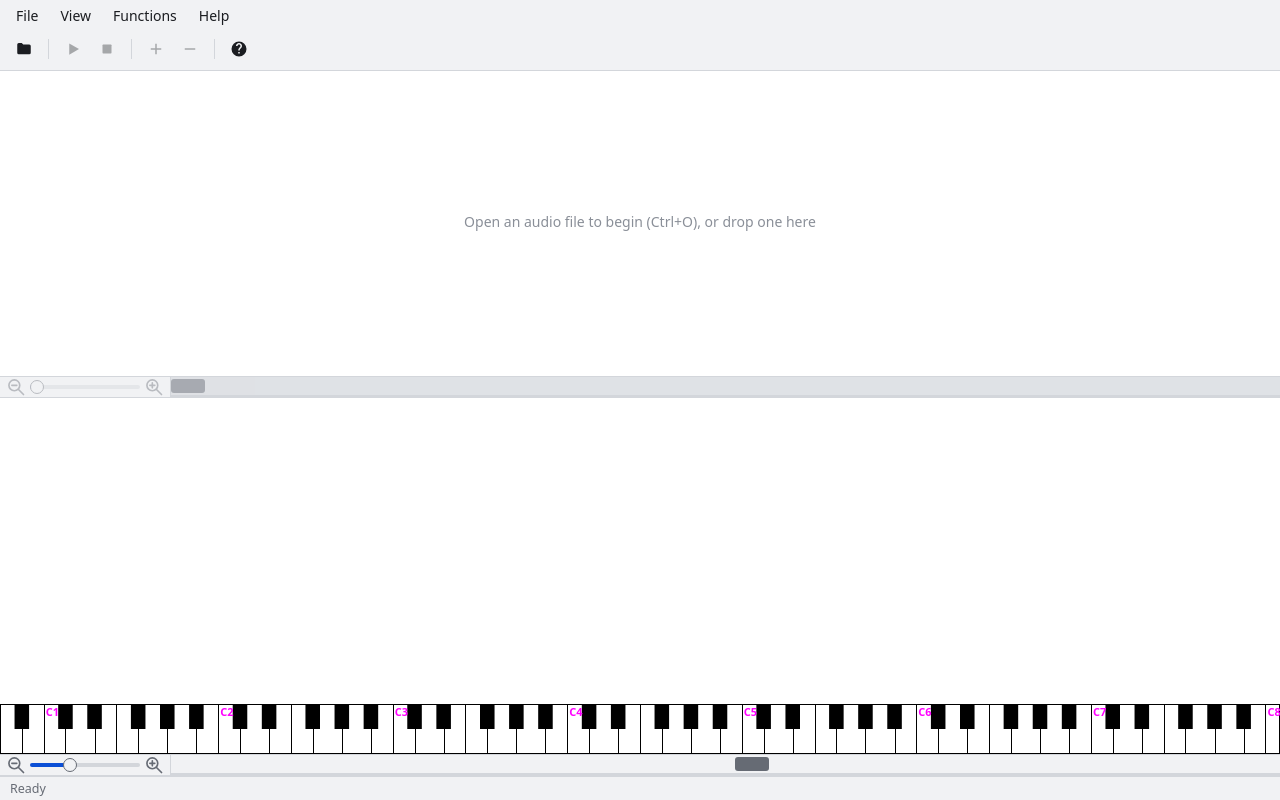
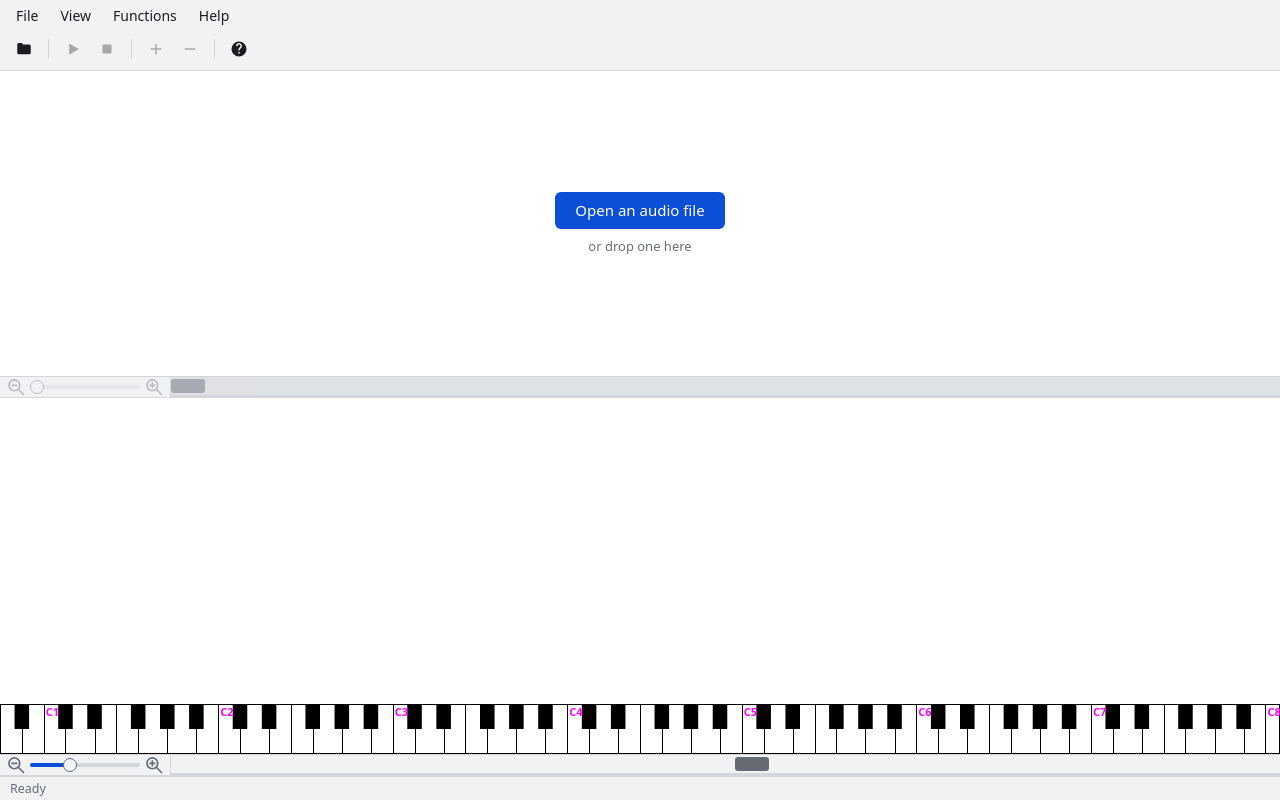
Before and after one commit to geoff604/music-explorer-web, a website built with Vite: page src/index.html in a window 1280 px wide. Built offline with nearby package versions, Linux system fonts and the light colour scheme.

Commit message:
Show a clickable Open button when no file is loaded
The empty waveform pane used to paint "Open an audio file to begin
(Ctrl+O), or drop one here" on the canvas, which wasn't clickable.

Replace it with a real button over the pane that opens the file
dialog, with "or drop one here" beneath it. The button is hidden once
a file loads. It uses fixed colours because the panes stay white in
dark mode.

The overlay shares grid cell 1/1 with the waveform canvas, so the
canvas gets an explicit grid-area too. Otherwise auto-placement pushes
it and every pane below it down a row.

```diff
--- a/src/index.html
+++ b/src/index.html
@@ -23,6 +23,10 @@
 
       <main id="panes" class="panes">
         <canvas id="wave" class="pane wave" aria-label="Waveform. Drag to select a range."></canvas>
+        <div id="empty-state" class="empty-state">
+          <button type="button" id="open-button">Open an audio file</button>
+          <p>or drop one here</p>
+        </div>
         <div class="bars" id="wave-bars">
           <div class="zoom" role="group" aria-label="Waveform zoom">
             <button type="button" class="zoom-btn" data-zoom="out" aria-label="Zoom out" title="Zoom out"></button>
--- a/src/style.css
+++ b/src/style.css
@@ -229,6 +229,7 @@ body {
   -webkit-user-select: none;
 }
 .pane.wave {
+  grid-area: 1 / 1; /* shares its cell with .empty-state, so both are placed explicitly */
   cursor: crosshair;
 }
 .pane.spectrum {
@@ -239,6 +240,44 @@ body {
 }
 .pane.keys {
   cursor: pointer;
+}
+/* Shown over the waveform until a file is open. The panes stay white in both themes, so these
+   colours are fixed rather than taken from the chrome variables. */
+.empty-state {
+  grid-area: 1 / 1;
+  z-index: 1;
+  display: flex;
+  flex-direction: column;
+  align-items: center;
+  justify-content: center;
+  gap: 8px;
+  pointer-events: none; /* let the canvas underneath keep the pointer */
+}
+.empty-state[hidden] {
+  display: none;
+}
+.empty-state button {
+  pointer-events: auto;
+  font: inherit;
+  font-size: 15px;
+  padding: 8px 20px;
+  border: 0;
+  border-radius: 6px;
+  background: #0b4fd6;
+  color: #fff;
+  cursor: pointer;
+}
+.empty-state button:hover {
+  background: #0a44b8;
+}
+.empty-state button:focus-visible {
+  outline: 2px solid #0b4fd6;
+  outline-offset: 2px;
+}
+.empty-state p {
+  margin: 0;
+  font-size: 13px;
+  color: #6b7079;
 }
 .panes.drop::after {
   content: 'Drop an audio file to open it';
--- a/src/ui/App.ts
+++ b/src/ui/App.ts
@@ -54,6 +54,7 @@ export class App {
   private readonly statusMsg = el<HTMLElement>('status-msg');
   private readonly statusNote = el<HTMLElement>('status-note');
   private readonly fileInput = el<HTMLInputElement>('file');
+  private readonly emptyState = el<HTMLElement>('empty-state');
 
   private readonly chrome: Refreshable[] = [];
 
@@ -172,6 +173,7 @@ export class App {
   // ---- opening files --------------------------------------------------------------------
 
   private wireFileInput(): void {
+    el('open-button').addEventListener('click', () => this.fileInput.click());
     this.fileInput.addEventListener('change', () => {
       const file = this.fileInput.files?.[0];
       this.fileInput.value = ''; // so choosing the same file again still fires
@@ -207,6 +209,7 @@ export class App {
       const envelope = buildEnvelope(audio.mono, audio.sampleRate);
 
       this.audio = audio;
+      this.emptyState.hidden = true;
       this.totalTicks = envelope.length;
       this.wave.envelope = envelope;
       this.wave.selection = null;
--- a/src/ui/WaveformView.ts
+++ b/src/ui/WaveformView.ts
@@ -39,14 +39,7 @@ export class WaveformView extends CanvasView {
 
   protected paint(ctx: CanvasRenderingContext2D, w: number, h: number): void {
     const env = this.envelope;
-    if (!env) {
-      ctx.font = `14px ${UI_FONT}`;
-      ctx.fillStyle = COLORS.hint;
-      ctx.textAlign = 'center';
-      ctx.textBaseline = 'middle';
-      ctx.fillText('Open an audio file to begin (Ctrl+O), or drop one here', w / 2, h / 2);
-      return;
-    }
+    if (!env) return; // the page shows an Open button over the empty pane
 
     const zero = h / 2;
     ctx.fillStyle = COLORS.wave;
```
Also changed, not shown: dist/assets/index-B2LrpaxH.css (deleted), dist/assets/index-CoNDr3WN.css (added), dist/assets/index-D2Ngm0sT.js (deleted), dist/assets/index-l9mbYqq1.js (added), dist/index.html.
